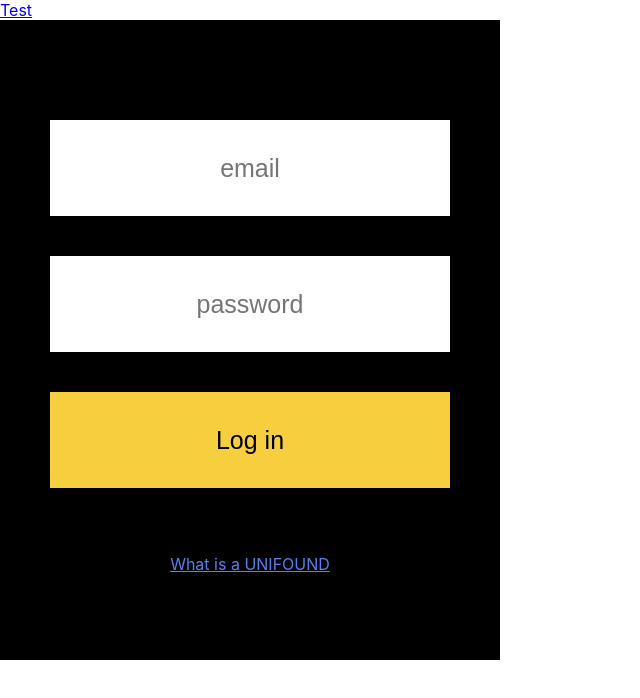
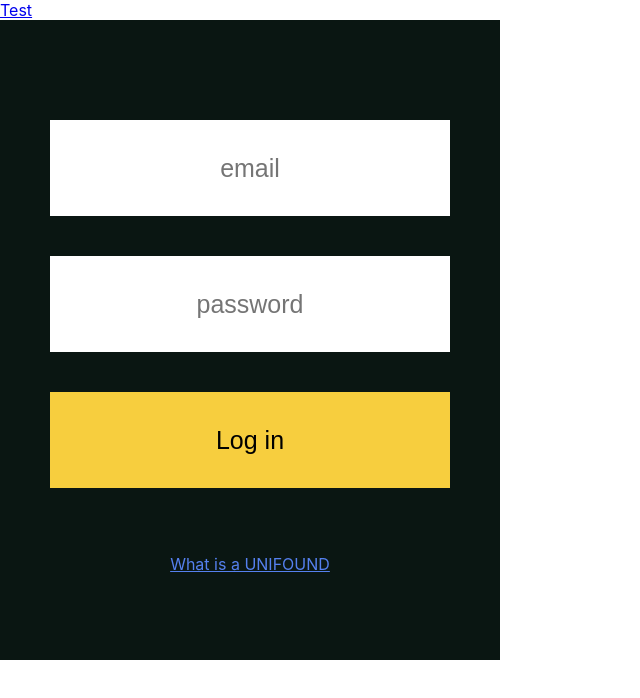
Before and after one commit to devteamepic/frontend, a React (Create React App) app: page /test in a window 1280 px wide. Shown: the top 698 px of the page, without its empty margins (0-640 px from the left). Built offline with nearby package versions, Linux system fonts and the light colour scheme.

Commit message:
added colorscheme to login form

```diff
--- a/src/components/core/molecules/LoginForm/LoginForm.js
+++ b/src/components/core/molecules/LoginForm/LoginForm.js
@@ -5,9 +5,11 @@ import Input from '../../atoms/Input/Input'
 import { Link } from 'react-router-dom'
 import LoginFormStyled from '../../../styled/molecules/loginFormStyled'
 
-const LoginForm = ({ dispatch, ...props }) => {
+const LoginForm = ({ dispatch, colorScheme, ...props }) => {
     return (
-      <LoginFormStyled>
+      <LoginFormStyled
+        colorScheme = { colorScheme }
+      >
         <form id='login-form'>
           <Input
             type = { 'text' }
@@ -22,7 +24,7 @@ const LoginForm = ({ dispatch, ...props }) => {
             text = 'Log in'
           />
         </form>
-        <Link style={{ color: '#5580EE' }} to='/about'>What is a UNIFOUND</Link>
+        <Link style={{ color: colorScheme.blue }} to='/about'>What is a UNIFOUND</Link>
       </LoginFormStyled>
     )
 }
--- a/src/components/core/test.js
+++ b/src/components/core/test.js
@@ -2,12 +2,15 @@ import React from 'react'
 import LoginForm from './molecules/LoginForm/LoginForm'
 import { connect } from 'react-redux'
 import '../../App.css'
+import colorScheme from '../../misc/colorScheme'
 
 const Test = (props) => {
 
     return (
         <div id='test'>
-          <LoginForm/>
+          <LoginForm
+            colorScheme = { colorScheme }
+          />
         </div>
     )
 }
--- a/src/components/styled/molecules/loginFormStyled.js
+++ b/src/components/styled/molecules/loginFormStyled.js
@@ -4,7 +4,7 @@ import styled from 'styled-components'
 const LoginFormStyled = styled.div`
 width: 500px;
 height: 80%;
-background-color: black;
+background-color: ${props => props.colorScheme.steel};
 text-align: center;
 `
 
```
